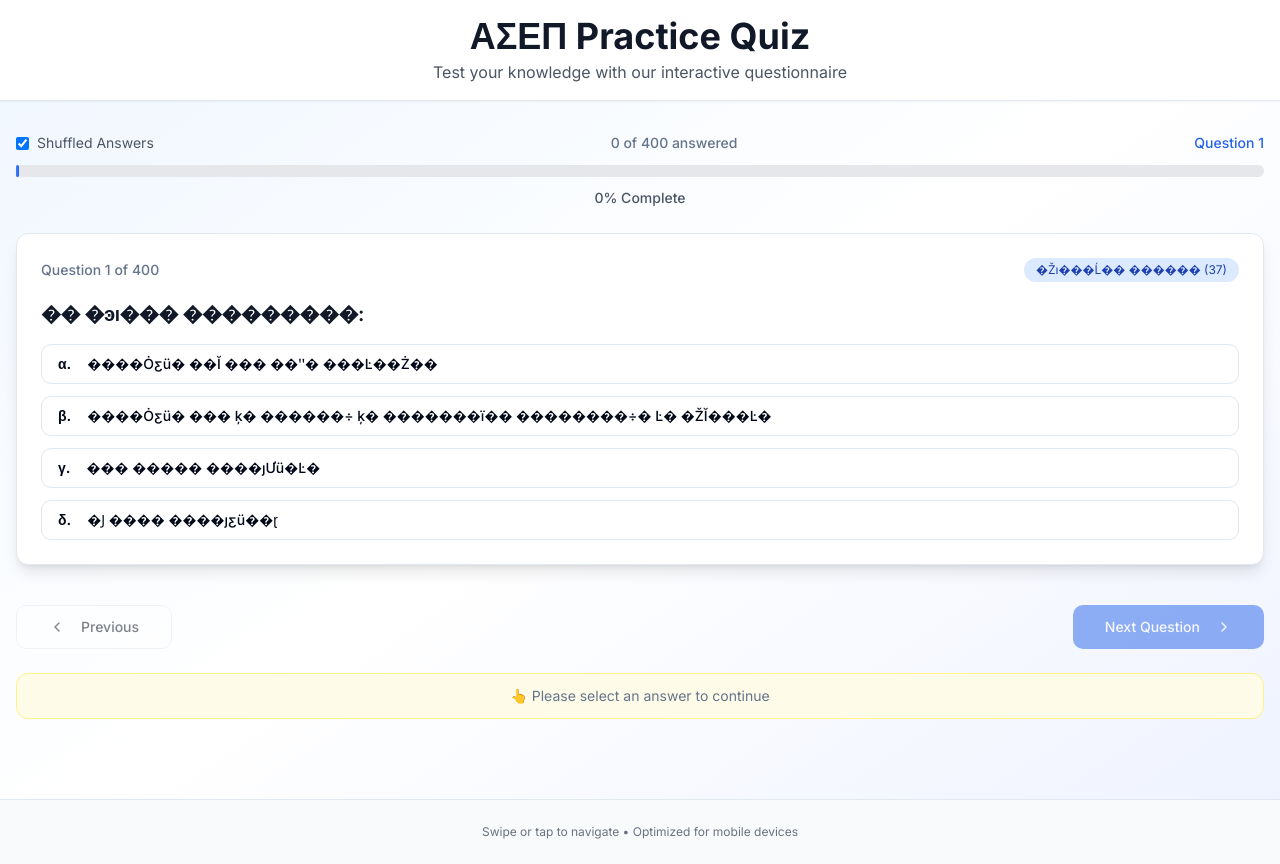
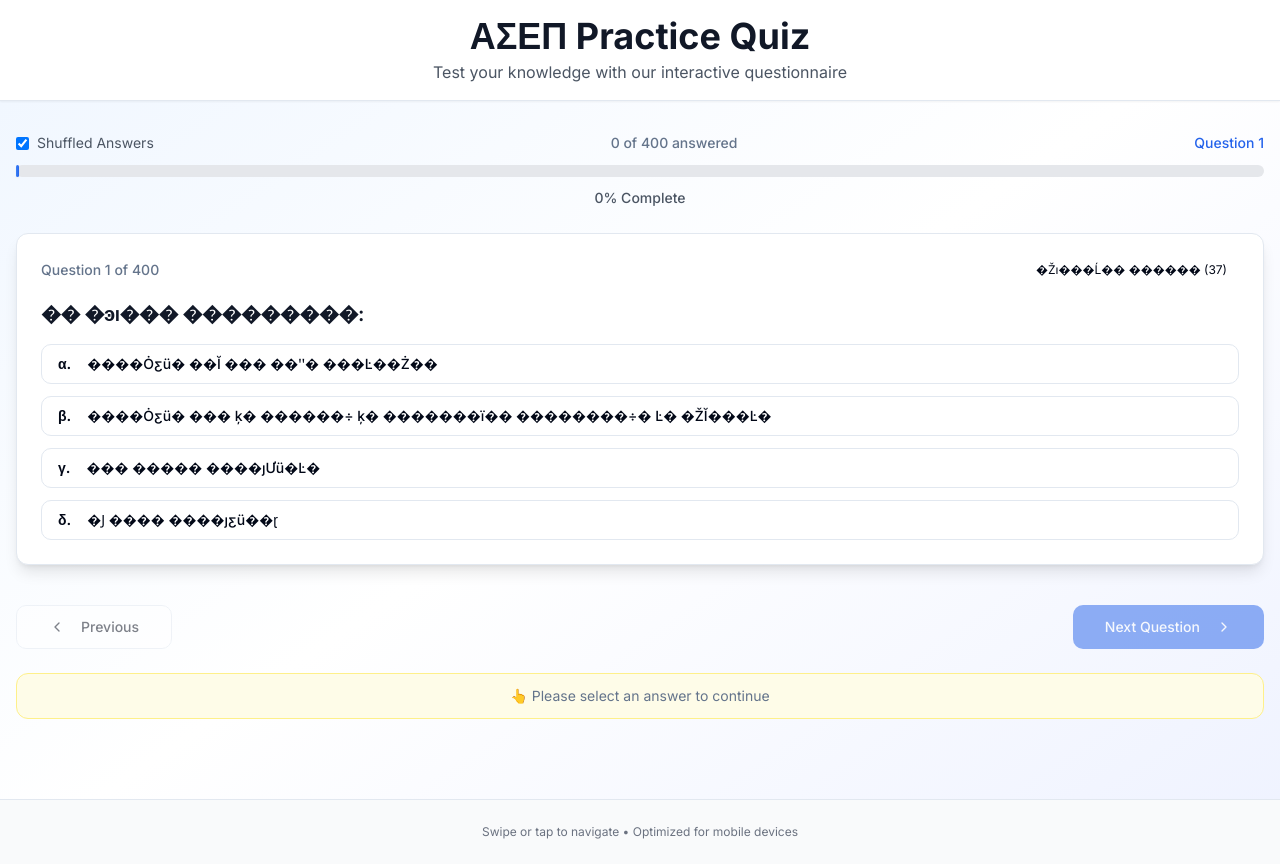
Before and after one commit to gtsa/asep2025Quiz, a Next.js app: page / in a window 1280 px wide. Both pictures are taken after a click on the button "All Questions". Built offline with nearby package versions, Linux system fonts and the light colour scheme.

Commit message:
feat: dynamic category badge colors using categoryColorMap

```diff
--- a/components/question-card.tsx
+++ b/components/question-card.tsx
@@ -3,6 +3,7 @@
 import { useEffect, useState } from "react"
 import { Card, CardContent, CardHeader, CardTitle } from "@/components/ui/card"
 import { Button } from "@/components/ui/button"
+import { categoryColorMap, defaultCategoryColor } from "@/lib/categoryColors"
 import type { Question } from "@/lib/types"
 
 interface QuestionCardProps {
@@ -24,6 +25,8 @@ export function QuestionCard({
 }: QuestionCardProps) {
   const [shuffledOptions, setShuffledOptions] = useState<[string, string][]>([])
 
+  const categoryStyle = categoryColorMap[question.category ?? ""] ?? defaultCategoryColor
+
   useEffect(() => {
     const entries = Object.entries(question.options)
     const shuffled = isShuffled
@@ -40,7 +43,7 @@ export function QuestionCard({
             Question {questionNumber} of {totalQuestions}
           </span>
           {question.category && (
-            <span className="text-xs bg-blue-100 text-blue-800 px-3 py-1 rounded-full w-fit">
+            <span   className={`text-xs px-3 py-1 rounded-full w-fit ${categoryStyle.bg} ${categoryStyle.text}`}>
               {question.category} ({question.indexInCategory})
             </span>
           )}
--- a/components/quiz.tsx
+++ b/components/quiz.tsx
@@ -8,6 +8,7 @@ import { ProgressBar } from "./progress-bar"
 import { useQuiz } from "@/hooks/use-quiz"
 import { ChevronLeft, ChevronRight, RotateCcw, Loader2 } from "lucide-react"
 import { motion, AnimatePresence } from "framer-motion"
+import { categoryColorMap, defaultCategoryColor } from "@/lib/categoryColors"
 
 export function Quiz({
   questionCount,
@@ -166,6 +167,7 @@ export function Quiz({
                     {questions.map((question, index) => {
                       const isWrong = quizState.answers[question.id] !== question.correctAnswer
                       const show = activeTab === "all" || (activeTab === "wrong" && isWrong)
+                      const categoryStyle = categoryColorMap[question.category ?? ""] ?? defaultCategoryColor
                       if (!show) return null
                       return (
                         <div key={question.id} className="border-b border-gray-200 pb-3 last:border-b-0">
@@ -174,8 +176,10 @@ export function Quiz({
                               Q{index + 1}: {question.question}
                             </p>
                             {question.category && (
-                              <span className="text-xs bg-blue-100 text-blue-800 px-2 py-0.5 rounded-full whitespace-nowrap ml-4 shrink-0">
-                                {question.category}
+                              <span
+                                className={`text-xs px-2 py-0.5 rounded-full whitespace-nowrap ml-4 shrink-0 ${categoryStyle.bg} ${categoryStyle.text}`}
+                              >
+                                {question.category} ({question.indexInCategory})
                               </span>
                             )}
                           </div>
--- a/components/quizStartMenu.tsx
+++ b/components/quizStartMenu.tsx
@@ -32,7 +32,7 @@ export const QuizStartMenu: React.FC<QuizStartMenuProps> = ({ onStart, isShuffle
           checked={isShuffled}
           onChange={(e) => setIsShuffled(e.target.checked)}
         />
-        Shuffle answers
+        Shuffled Answers
       </label>
 
       {/* Predefined Buttons */}
--- /dev/null
+++ b/lib/categoryColors.ts
@@ -0,0 +1,14 @@
+export const categoryColorMap: Record<string, { bg: string; text: string }> = {
+  "Συνταγματικό Δίκαιο": { bg: "bg-yellow-100", text: "text-yellow-800" },
+  "Διοικητικό Δίκαιο": { bg: "bg-green-100", text: "text-green-800" },
+  "Ευρωπαϊκοί Θεσμοί και Δίκαιο": { bg: "bg-blue-100", text: "text-blue-800" },
+  "Οικονομικές Επιστήμες": { bg: "bg-purple-100", text: "text-purple-800" },
+  "Δημόσια Διοίκηση και Διαχείριση Ανθρώπινου Δυναμικού": { bg: "bg-pink-100", text: "text-pink-800" },
+  "Πληροφορική και Ψηφιακή Διακυβέρνηση": { bg: "bg-orange-100", text: "text-orange-800" },
+  "Σύγχρονη Ιστορία της Ελλάδος (1875-σήμερα)": { bg: "bg-gray-100", text: "text-gray-800" }
+}
+
+export const defaultCategoryColor = {
+  bg: "bg-slate-100",
+  text: "text-slate-800",
+}
```
